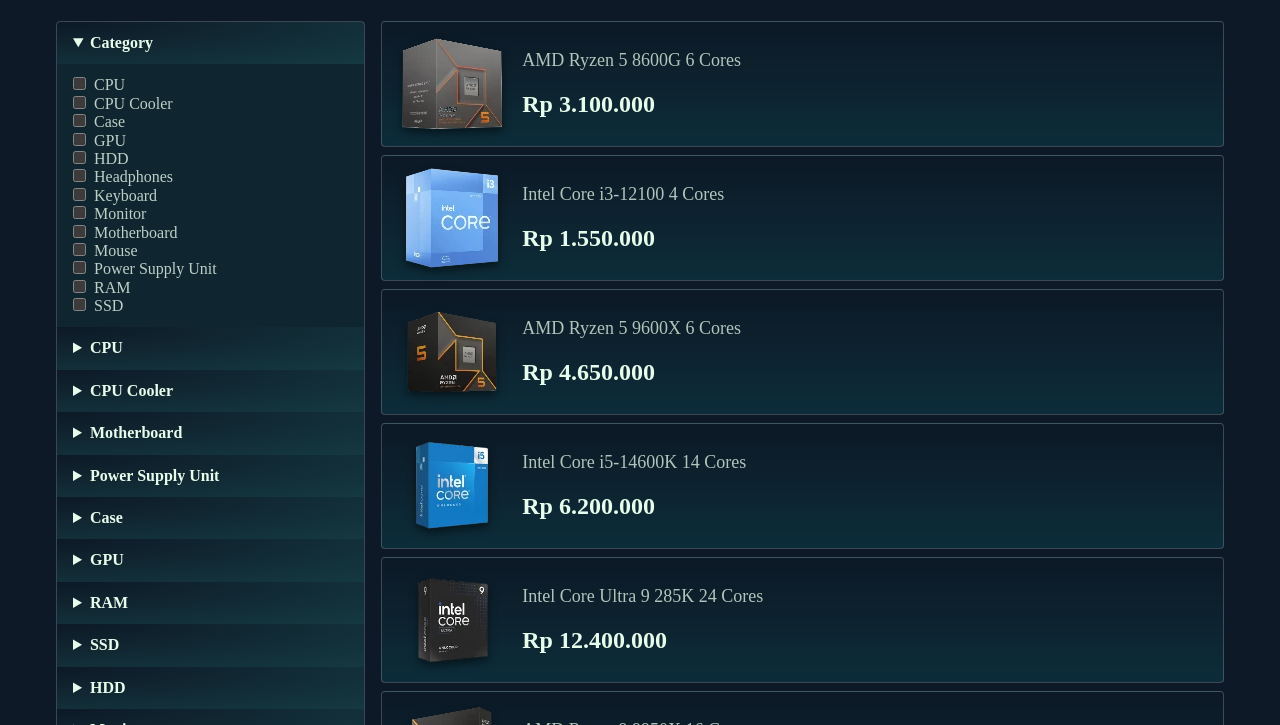
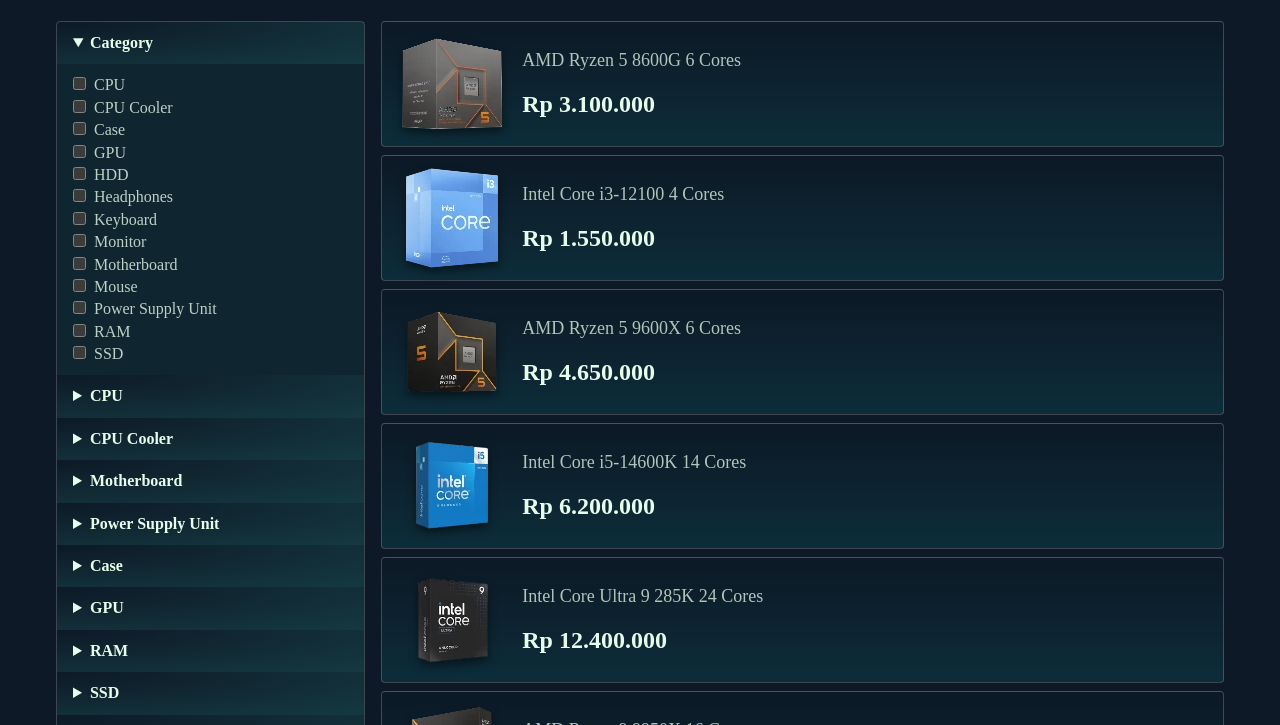
Before and after one commit to jspenterprises/jsp-store, a plain HTML site: page search.html in a window 1280 px wide. Shown: the part 75-800 px from the top of the page. Drawn offline with nearby package versions, Linux system fonts and the light colour scheme; no server answers; a web font is replaced by a local one.

Commit message:
#3 tags 2

```diff
--- a/scripts/filters.js
+++ /dev/null
@@ -1,135 +0,0 @@
-'use strict';
-import { products } from './products.js';
-
-const filtersElm = document.querySelector('.filters');
-
-const getFiltersFromURL = () => {
-    const urlParams = new URLSearchParams(window.location.search);
-    const categories = (urlParams.get('category') || '').split(',').filter(Boolean);
-    const tags = (urlParams.get('tags') || '').split(',').filter(Boolean);
-    return { categories, tags };
-};
-
-const updateURL = (key, value) => {
-    const url = new URL(window.location);
-    if (!value) {
-        url.searchParams.delete(key);
-    } else {
-        url.searchParams.set(key, value);
-    }
-    history.pushState({}, '', url);
-    window.dispatchEvent(new Event('filtersChanged'));
-};
-
-const handleCategoryChange = (event) => {
-    const { checked, value } = event.target;
-    const { categories } = getFiltersFromURL();
-
-    const newCategories = checked
-        ? [...categories, value]
-        : categories.filter((c) => c !== value);
-
-    updateURL('category', newCategories.join(','));
-};
-
-const handleTagChange = (event) => {
-    const { checked, value } = event.target;
-    const { tags } = getFiltersFromURL();
-
-    const newTags = checked
-        ? [...tags, value]
-        : tags.filter((t) => t !== value);
-
-    updateURL('tags', newTags.join(','));
-};
-
-const createCategoryFilter = (categories, selectedCategories) => {
-    const details = document.createElement('details');
-    details.open = true;
-    const summary = document.createElement('summary');
-    summary.textContent = 'Category';
-    const content = document.createElement('div');
-    content.className = 'content';
-    const ul = document.createElement('ul');
-
-    categories.forEach((category) => {
-        const li = document.createElement('li');
-        const label = document.createElement('label');
-        const checkbox = document.createElement('input');
-        checkbox.type = 'checkbox';
-        checkbox.value = category;
-        checkbox.checked = selectedCategories.includes(category);
-        checkbox.addEventListener('change', handleCategoryChange);
-        label.appendChild(checkbox);
-        label.append(category);
-        li.appendChild(label);
-        ul.appendChild(li);
-    });
-
-    content.appendChild(ul);
-    details.appendChild(summary);
-    details.appendChild(content);
-    return details;
-};
-
-const createTagFilter = (categoriesAndTags, selectedTags) => {
-    const tagFiltersContainer = document.createDocumentFragment();
-
-    for (const category in categoriesAndTags) {
-        const tags = categoriesAndTags[category];
-        if (tags.length === 0) continue;
-
-        const details = document.createElement('details');
-        const summary = document.createElement('summary');
-        summary.textContent = category;
-        const content = document.createElement('div');
-        content.className = 'content';
-        const ul = document.createElement('ul');
-
-        tags.forEach((tag) => {
-            const li = document.createElement('li');
-            const label = document.createElement('label');
-            const checkbox = document.createElement('input');
-            checkbox.type = 'checkbox';
-            checkbox.value = tag;
-            checkbox.checked = selectedTags.includes(tag);
-            checkbox.addEventListener('change', handleTagChange);
-            label.appendChild(checkbox);
-            label.append(tag);
-            li.appendChild(label);
-            ul.appendChild(li);
-        });
-
-        content.appendChild(ul);
-        details.appendChild(summary);
-        details.appendChild(content);
-        tagFiltersContainer.appendChild(details);
-    }
-    return tagFiltersContainer;
-};
-
-export const renderFilters = () => {
-    const categoriesAndTags = products.reduce((acc, product) => {
-        if (!acc[product.category]) {
-            acc[product.category] = new Set();
-        }
-        product.tags.forEach(tag => acc[product.category].add(tag));
-        return acc;
-    }, {});
-
-    for (const category in categoriesAndTags) {
-        categoriesAndTags[category] = [...categoriesAndTags[category]].sort();
-    }
-
-    const allCategories = Object.keys(categoriesAndTags).sort();
-
-    const { categories: selectedCategories, tags: selectedTags } = getFiltersFromURL();
-
-    filtersElm.innerHTML = '';
-
-    const categoryFilter = createCategoryFilter(allCategories, selectedCategories);
-    filtersElm.appendChild(categoryFilter);
-
-    const tagFilter = createTagFilter(categoriesAndTags, selectedTags);
-    filtersElm.appendChild(tagFilter);
-};
--- a/scripts/search.js
+++ b/scripts/search.js
@@ -1,23 +1,17 @@
+'use strict';
 import { products } from './products.js';
 import { renderTemplate } from './templates.js';
-import { renderFilters } from './filters.js';
 
 const normalize = (str) => str.toLowerCase().replace(/\s+/g, ' ').trim();
+const encode = (str) => str.replace(/\s+/g, '-');
+const decode = (str) => str.replace(/-/g, ' ');
 
 export const filterProducts = () => {
-    const urlParams = new URLSearchParams(window.location.search);
-
-    const q = normalize(urlParams.get('q') || '');
-
-    const category = (urlParams.get('category') || '')
-        .split(',')
-        .map((c) => c.toLowerCase())
-        .filter(Boolean);
-
-    const tags = (urlParams.get('tags') || '')
-        .split(',')
-        .map((t) => t.toLowerCase())
-        .filter(Boolean);
+    const {
+        q,
+        categories: selectedCategories,
+        tags: selectedTags,
+    } = getFiltersFromURL();
 
     return products.filter((p) => {
         // q search
@@ -29,14 +23,13 @@ export const filterProducts = () => {
         }
 
         // category filter
-        if (category.length && !category.includes(p.category.toLowerCase())) {
+        if (selectedCategories.length && !selectedCategories.includes(p.category)) {
             return false;
         }
 
         // tag filter
-        if (tags.length) {
-            const productTags = p.tags.map((t) => t.toLowerCase());
-            if (!tags.every((tag) => productTags.includes(tag))) {
+        if (selectedTags.length) {
+            if (!selectedTags.every((tag) => p.tags.includes(tag))) {
                 return false;
             }
         }
@@ -45,12 +38,165 @@ export const filterProducts = () => {
     });
 };
 
+const getFiltersFromURL = () => {
+    const urlParams = new URLSearchParams(window.location.search);
+    const q = normalize(urlParams.get('q') || '');
+    const categories = (urlParams.get('category') || '')
+        .split('_')
+        .filter(Boolean)
+        .map(decode);
+    const tags = (urlParams.get('tags') || '').split('_').filter(Boolean).map(decode);
+    return { q, categories, tags };
+};
+
+const updateURL = (key, value) => {
+    const url = new URL(window.location);
+    if (!value || value.length === 0) {
+        url.searchParams.delete(key);
+    } else {
+        const encodedValue = Array.isArray(value)
+            ? value.map(encode).join('_')
+            : encode(value);
+        url.searchParams.set(key, encodedValue);
+    }
+    history.pushState({}, '', url);
+    window.dispatchEvent(new Event('filtersChanged'));
+};
+
+const handleCategoryChange = (event) => {
+    const { checked, value } = event.target;
+    const { categories } = getFiltersFromURL();
+
+    const newCategories = checked
+        ? [...categories, value]
+        : categories.filter((c) => c !== value);
+
+    updateURL('category', newCategories);
+};
+
+const handleTagChange = (event) => {
+    const { checked, value } = event.target;
+    const { tags } = getFiltersFromURL();
+
+    // Sync all checkboxes with the same tag value
+    const allTagCheckboxes = document.querySelectorAll(
+        `input[type="checkbox"][value="${value}"]`
+    );
+    allTagCheckboxes.forEach((checkbox) => {
+        checkbox.checked = checked;
+    });
+
+    const newTags = checked
+        ? [...new Set([...tags, value])]
+        : tags.filter((t) => t !== value);
+
+    updateURL('tags', newTags);
+};
+
+const createCategoryFilter = (categories, selectedCategories) => {
+    const details = document.createElement('details');
+    details.open = true;
+    const summary = document.createElement('summary');
+    summary.textContent = 'Category';
+    const content = document.createElement('div');
+    content.className = 'content';
+    const ul = document.createElement('ul');
+
+    categories.forEach((category) => {
+        const li = document.createElement('li');
+        const label = document.createElement('label');
+        const checkbox = document.createElement('input');
+        checkbox.type = 'checkbox';
+        checkbox.value = category;
+        checkbox.checked = selectedCategories.includes(category);
+        checkbox.addEventListener('change', handleCategoryChange);
+        label.appendChild(checkbox);
+        label.append(category);
+        li.appendChild(label);
+        ul.appendChild(li);
+    });
+
+    content.appendChild(ul);
+    details.appendChild(summary);
+    details.appendChild(content);
+    return details;
+};
+
+const createTagFilter = (categoriesAndTags, selectedTags) => {
+    const tagFiltersContainer = document.createDocumentFragment();
+
+    for (const category in categoriesAndTags) {
+        const tags = categoriesAndTags[category];
+        if (tags.length === 0) continue;
+
+        const details = document.createElement('details');
+        const summary = document.createElement('summary');
+        summary.textContent = category;
+        const content = document.createElement('div');
+        content.className = 'content';
+        const ul = document.createElement('ul');
+
+        tags.forEach((tag) => {
+            const li = document.createElement('li');
+            const label = document.createElement('label');
+            const checkbox = document.createElement('input');
+            checkbox.type = 'checkbox';
+            checkbox.value = tag;
+            checkbox.checked = selectedTags.includes(tag);
+            checkbox.addEventListener('change', handleTagChange);
+            label.appendChild(checkbox);
+            label.append(tag);
+            li.appendChild(label);
+            ul.appendChild(li);
+        });
+
+        content.appendChild(ul);
+        details.appendChild(summary);
+        details.appendChild(content);
+        tagFiltersContainer.appendChild(details);
+    }
+    return tagFiltersContainer;
+};
+
+const renderFilters = () => {
+    const filtersElm = document.querySelector('.filters');
+    if (!filtersElm) return;
+
+    const categoriesAndTags = products.reduce((acc, product) => {
+        if (!acc[product.category]) {
+            acc[product.category] = new Set();
+        }
+        product.tags.forEach((tag) => acc[product.category].add(tag));
+        return acc;
+    }, {});
+
+    for (const category in categoriesAndTags) {
+        categoriesAndTags[category] = [...categoriesAndTags[category]].sort();
+    }
+
+    const allCategories = Object.keys(categoriesAndTags).sort();
+
+    const { categories: selectedCategories, tags: selectedTags } =
+        getFiltersFromURL();
+
+    filtersElm.innerHTML = '';
+
+    const categoryFilter = createCategoryFilter(allCategories, selectedCategories);
+    filtersElm.appendChild(categoryFilter);
+
+    const tagFilter = createTagFilter(categoriesAndTags, selectedTags);
+    filtersElm.appendChild(tagFilter);
+};
+
 const resultsElm = document.querySelector('.search-results');
 const updateSearchResults = () => {
     const filteredProducts = filterProducts();
     resultsElm.replaceChildren();
     filteredProducts.forEach((p) => {
-        const card = renderTemplate('product-card', { productName: p.name, variant: 'wide' });
+        const card = renderTemplate('product-card', {
+            productName: p.name,
+            variant: 'wide',
+        });
         resultsElm.appendChild(card);
     });
 };
@@ -58,4 +204,12 @@ const updateSearchResults = () => {
 renderFilters();
 updateSearchResults();
 
-window.addEventListener('filtersChanged', updateSearchResults);
+window.addEventListener('filtersChanged', () => {
+    renderFilters();
+    updateSearchResults();
+});
+
+window.addEventListener('popstate', () => {
+    renderFilters();
+    updateSearchResults();
+});
--- a/styles/search.css
+++ b/styles/search.css
@@ -27,8 +27,12 @@ main {
             background-color: color-mix(in srgb, var(--secondary-400) 5%, transparent);
             padding: 12px 16px;
 
-          input[type=checkbox] {
+            input[type='checkbox'] {
                 margin-right: 0.5em;
+            }
+
+            li:not(:last-child) {
+                margin-bottom: 0.25em;
             }
 
             label {
```
Also changed, not shown: search.html (+0 -1 lines). Lines whose indentation alone changed are shown as unchanged.
